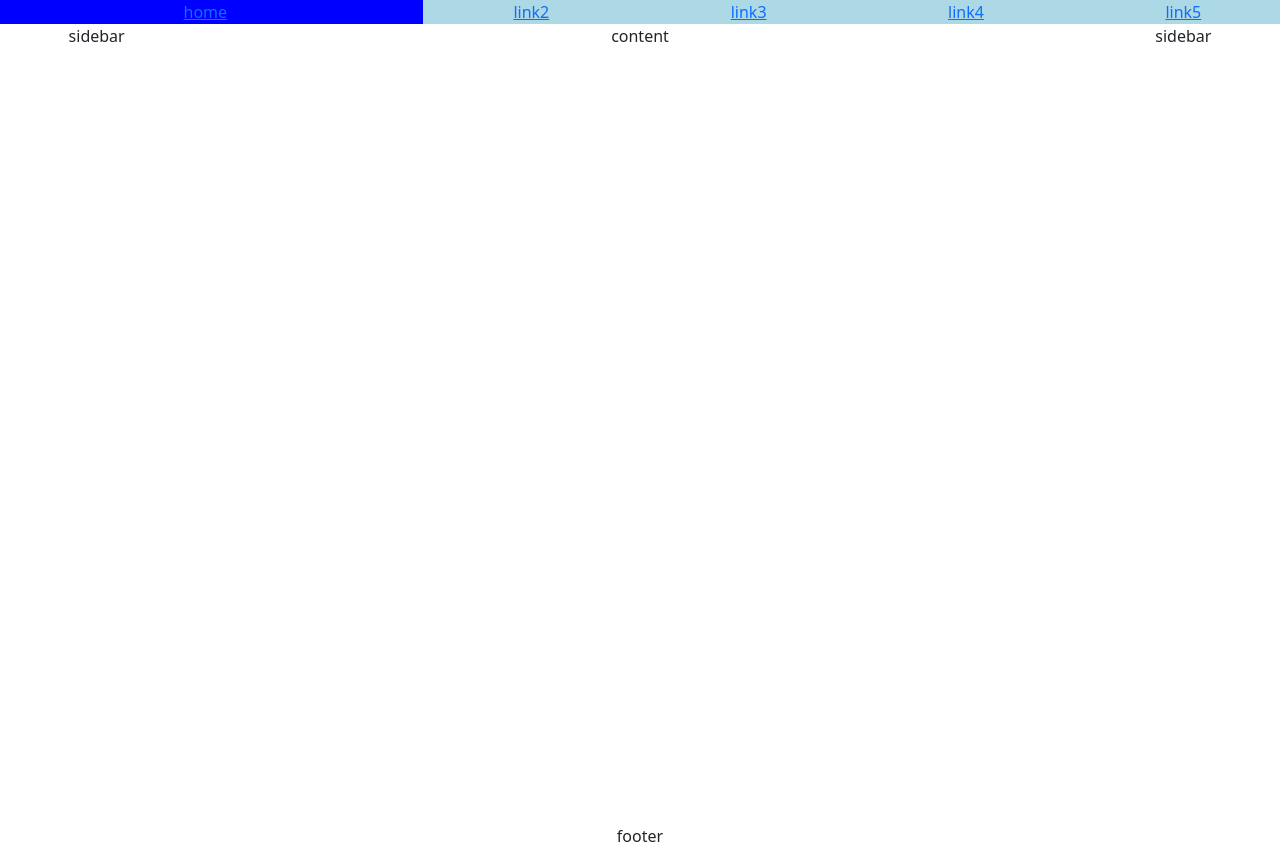
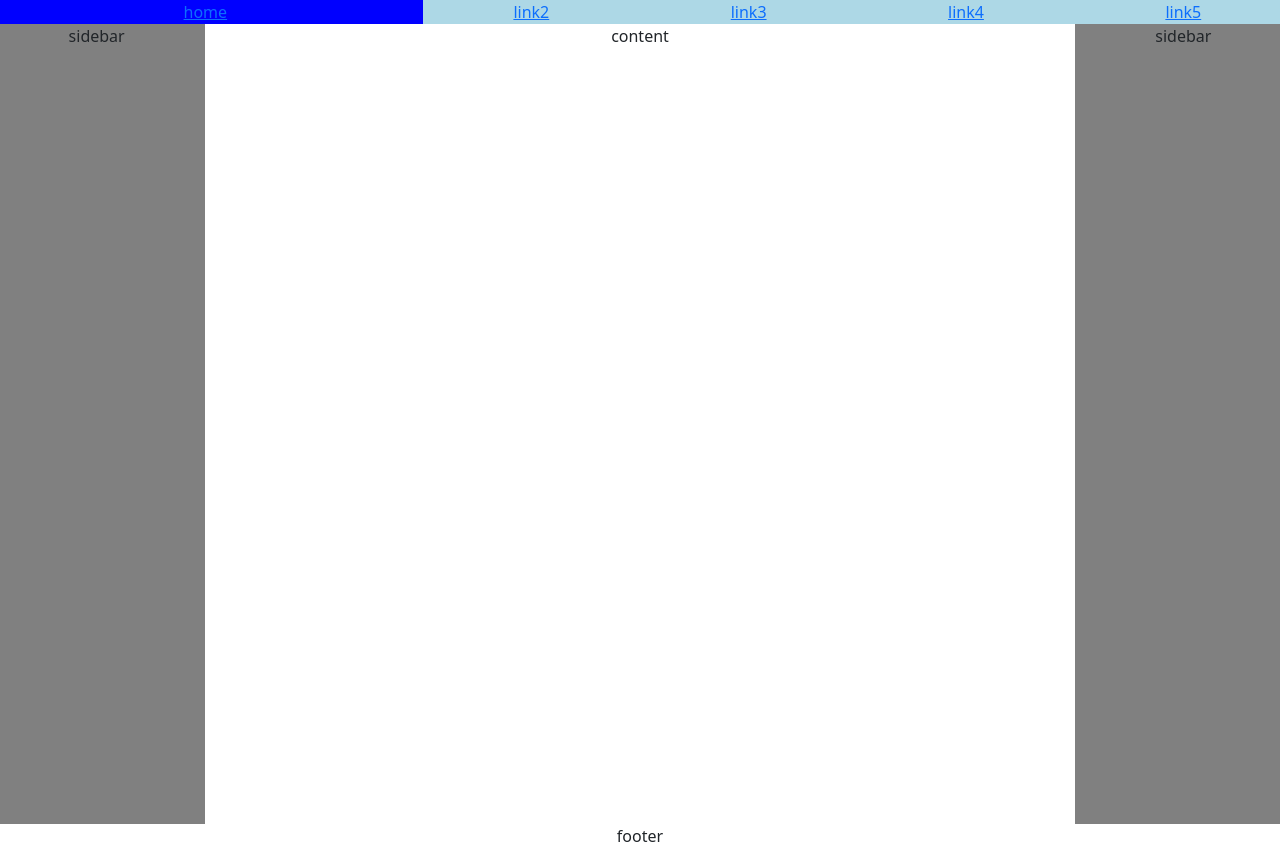
Before and after one commit to Hobitti/AkseliSavinainenwww21, a plain HTML site: page excersise4.html in a window 1280 px wide. Drawn offline with Linux system fonts and the light colour scheme.

Commit message:
Update excersise4.html

```diff
--- a/excersise4.html
+++ b/excersise4.html
@@ -15,9 +15,9 @@
 
 </div>
 <div class="row" style="height:800px;">
-  <div class="col-md-2" style="text-align:center;">sidebar</div>
+  <div class="col-md-2" style="text-align:center; background-color:grey">sidebar</div>
   <div class="col-md-8" style="text-align:center;">content</div><!-- content panel-->
-  <div class="col-md-2" style="text-align:center;">sidebar</div>
+  <div class="col-md-2" style="text-align:center;background-color:grey">sidebar</div>
 </div>
 <div class="row">
 <div class="col-md-12" style="text-align:center;">footer</div>
```
